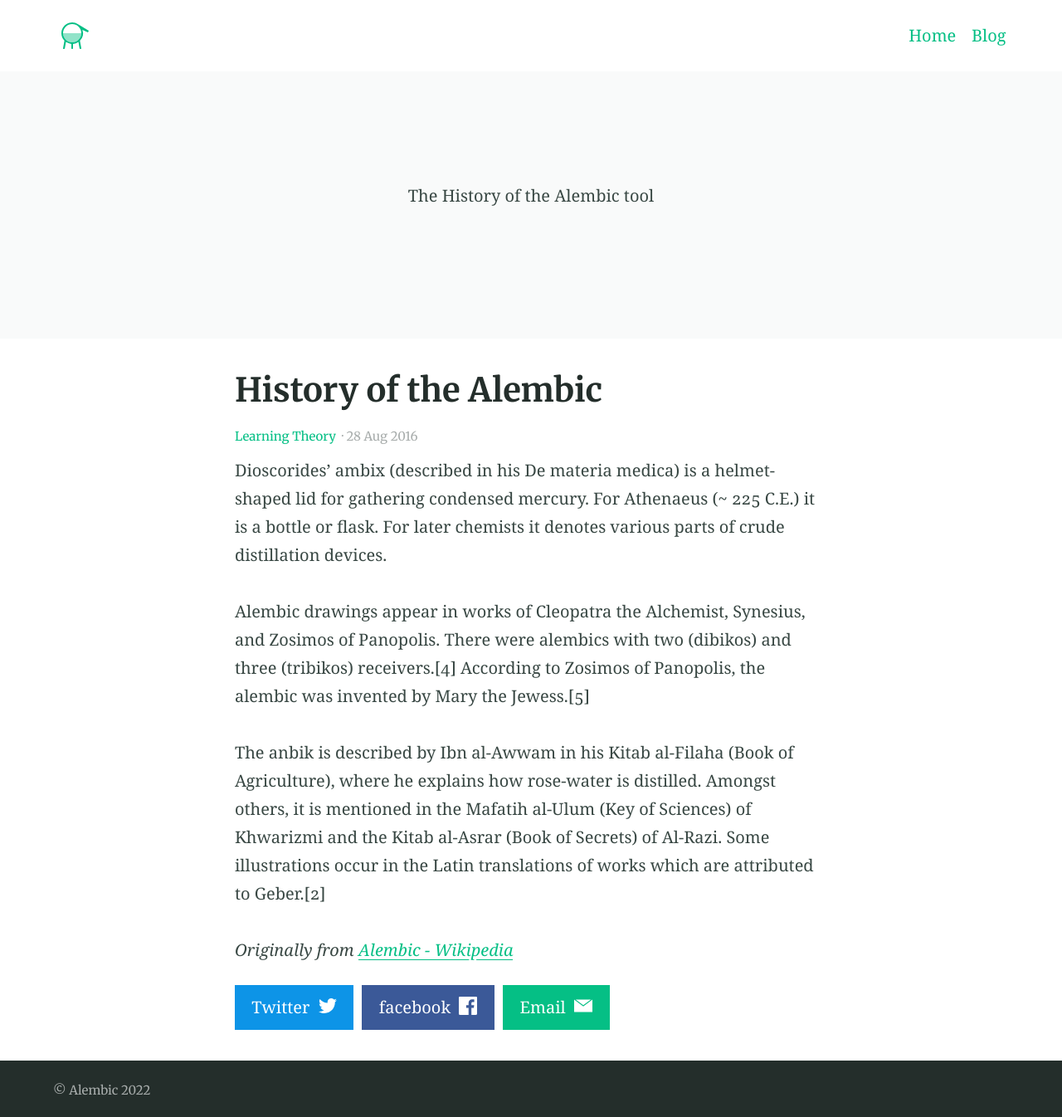
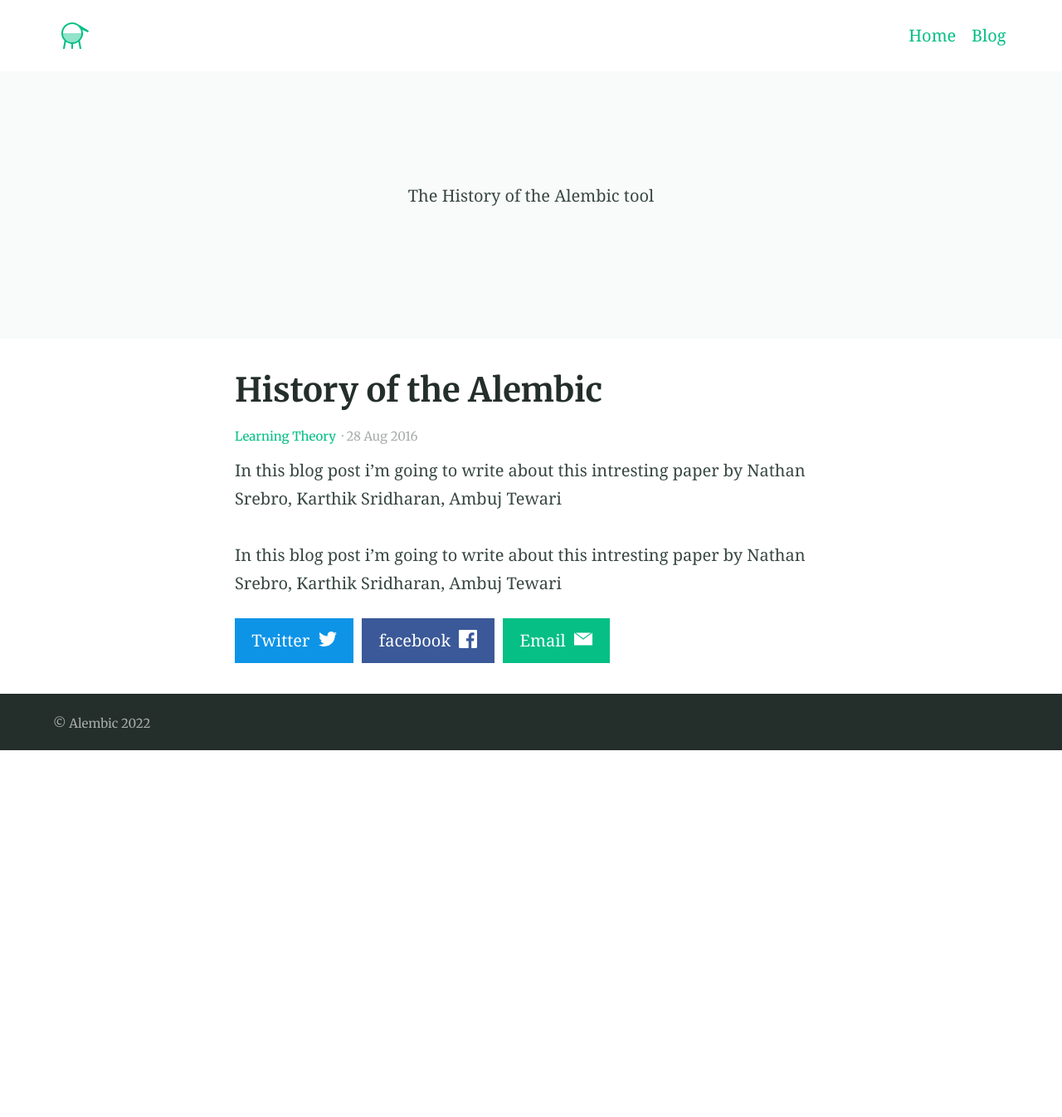
Before and after one commit to miadj7/miladj7.github.io, a Jekyll site: the page built from _posts/2016-08-28-example-post-two.md, in a window 1280 px wide. Shown: the whole page at 83% size. Built offline with Jekyll 4.4.1, drawn with Linux system fonts in a browser that asks for light colours; after the commit the page ends 904 px from its top, so only the background shows below that.

Commit message:
Update 2016-08-28-example-post-two.md

```diff
--- a/_posts/2016-08-28-example-post-two.md
+++ b/_posts/2016-08-28-example-post-two.md
@@ -6,12 +6,8 @@ feature_text: |
   The History of the Alembic tool
 ---
 
-Dioscorides' ambix (described in his De materia medica) is a helmet-shaped lid for gathering condensed mercury. For Athenaeus (~ 225 C.E.) it is a bottle or flask. For later chemists it denotes various parts of crude distillation devices.
+In this blog post i’m going to write about this intresting paper by Nathan Srebro, Karthik Sridharan, Ambuj Tewari
 
 <!-- more -->
 
-Alembic drawings appear in works of Cleopatra the Alchemist, Synesius, and Zosimos of Panopolis. There were alembics with two (dibikos) and three (tribikos) receivers.[4] According to Zosimos of Panopolis, the alembic was invented by Mary the Jewess.[5]
-
-The anbik is described by Ibn al-Awwam in his Kitab al-Filaha (Book of Agriculture), where he explains how rose-water is distilled. Amongst others, it is mentioned in the Mafatih al-Ulum (Key of Sciences) of Khwarizmi and the Kitab al-Asrar (Book of Secrets) of Al-Razi. Some illustrations occur in the Latin translations of works which are attributed to Geber.[2]
-
-_Originally from [Alembic - Wikipedia](https://en.wikipedia.org/wiki/Alembic)_
+In this blog post i’m going to write about this intresting paper by Nathan Srebro, Karthik Sridharan, Ambuj Tewari
```
